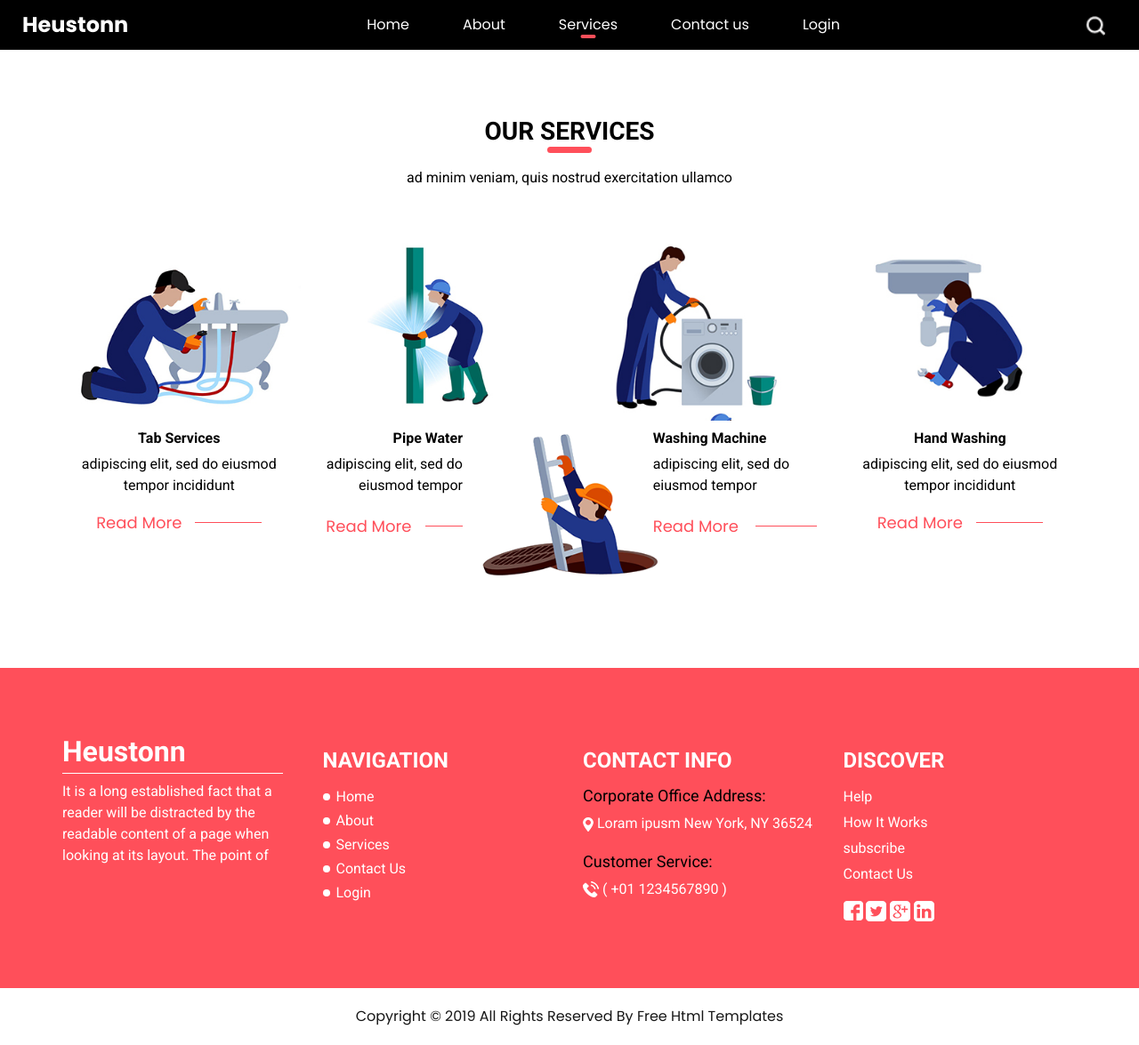
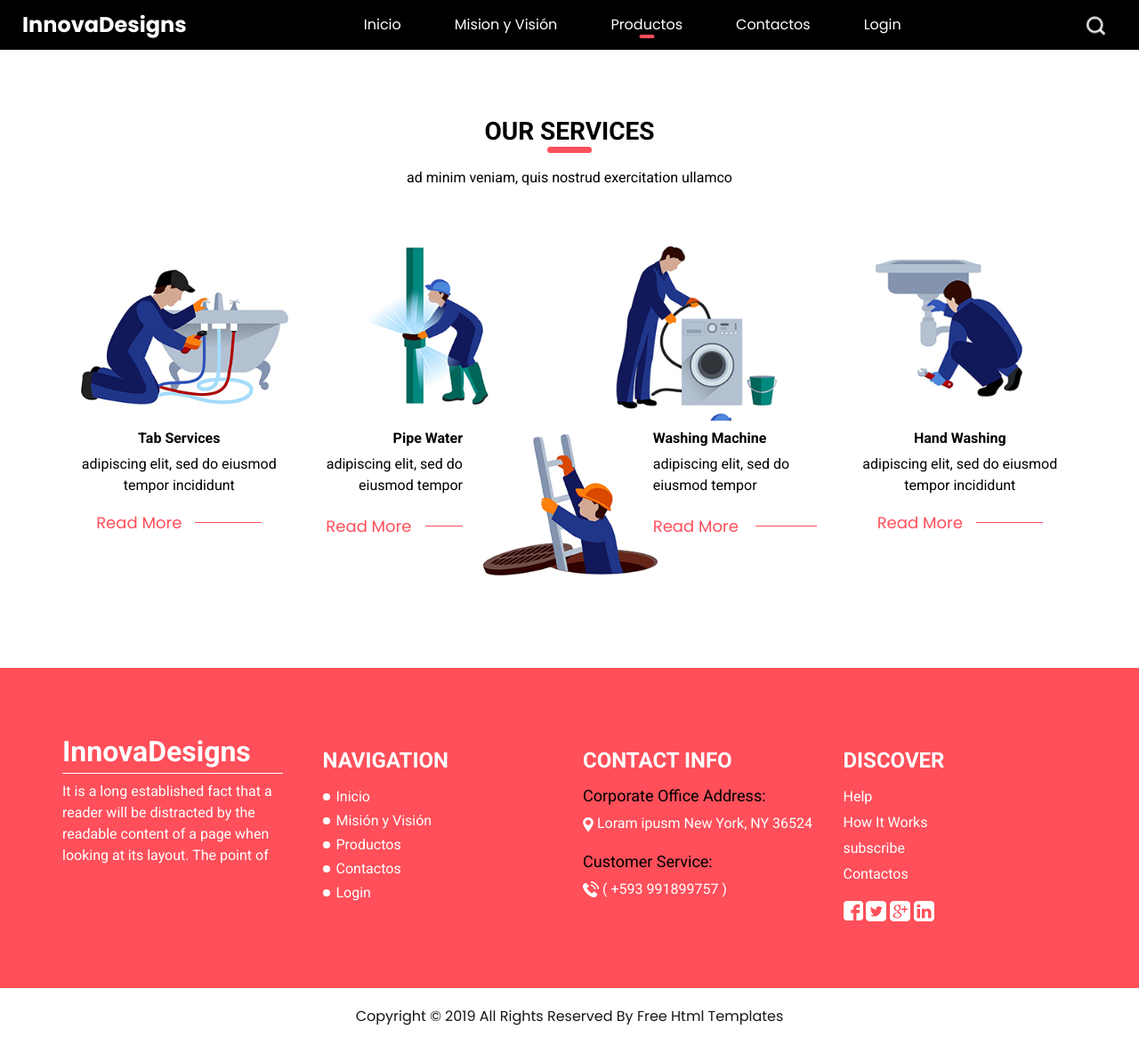
Before and after one commit to JennyEnca/Jenny-Enca.githup.io, a plain HTML site: page service.html in a window 1280 px wide. Shown: the whole page at 89% size. Drawn offline with nearby package versions, Linux system fonts and the light colour scheme.

Commit message:
Cambio1 service.html

```diff
--- a/service.html
+++ b/service.html
@@ -12,7 +12,7 @@
   <meta name="description" content="" />
   <meta name="author" content="" />
 
-  <title>Heustonn</title>
+  <title>InnovaDesigns</title>
 
   <!-- slider stylesheet -->
   <link rel="stylesheet" type="text/css"
@@ -37,7 +37,7 @@
         <nav class="navbar navbar-expand-lg custom_nav-container ">
           <a class="navbar-brand" href="index.html">
             <span>
-              Heustonn
+              InnovaDesigns
             </span>
           </a>
           <button class="navbar-toggler ml-auto" type="button" data-toggle="collapse"
@@ -50,16 +50,16 @@
             <div class="d-flex mx-auto flex-column flex-lg-row align-items-center">
               <ul class="navbar-nav  ">
                 <li class="nav-item ">
-                  <a class="nav-link" href="index.html">Home <span class="sr-only">(current)</span></a>
+                  <a class="nav-link" href="index.html">Inicio <span class="sr-only">(current)</span></a>
                 </li>
                 <li class="nav-item">
-                  <a class="nav-link" href="about.html"> About </a>
+                  <a class="nav-link" href="about.html"> Mision y Visión </a>
                 </li>
                 <li class="nav-item active">
-                  <a class="nav-link" href="service.html"> Services </a>
+                  <a class="nav-link" href="service.html"> Productos </a>
                 </li>
                 <li class="nav-item">
-                  <a class="nav-link" href="contact.html">Contact us</a>
+                  <a class="nav-link" href="contact.html">Contactos</a>
                 </li>
                 <li class="nav-item">
                   <a class="nav-link" href="#">Login</a>
@@ -188,7 +188,7 @@
         <div class="col-md-3">
           <div class="info-logo">
             <h2>
-              Heustonn
+              InnovaDesigns
             </h2>
             <p>
               It is a long established fact that a reader will be distracted by the readable content of a page when
@@ -204,22 +204,22 @@
             <ul>
               <li>
                 <a href="index.html">
-                  Home
+                  Inicio
                 </a>
               </li>
               <li>
                 <a href="about.html">
-                  About
+                  Misión y Visión
                 </a>
               </li>
               <li>
                 <a href="service.html">
-                  Services
+                  Productos
                 </a>
               </li>
               <li>
                 <a href="contact.html">
-                  Contact Us
+                  Contactos
                 </a>
               </li>
               <li>
@@ -253,7 +253,7 @@
               <a href="">
                 <img src="images/telephone.png" alt="">
                 <span>
-                  ( +01 1234567890 )
+                  ( +593 991899757 )
                 </span>
               </a>
             </div>
@@ -283,7 +283,7 @@
               </li>
               <li>
                 <a href="contact.html">
-                  Contact Us
+                  Contactos
                 </a>
               </li>
             </ul>
```
